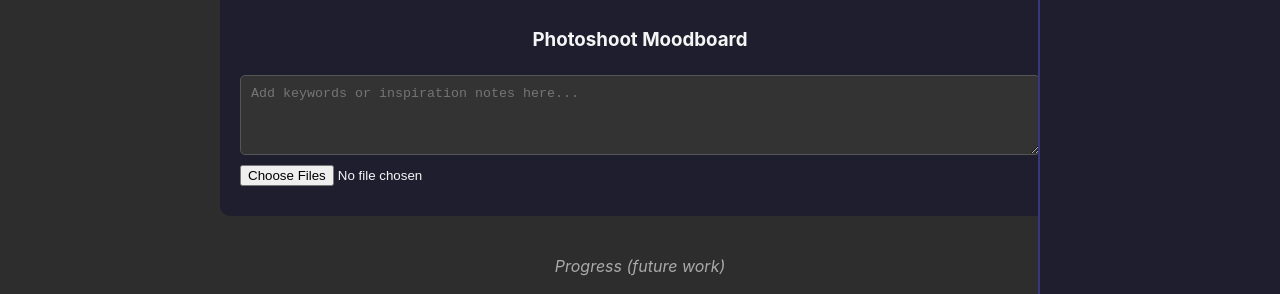
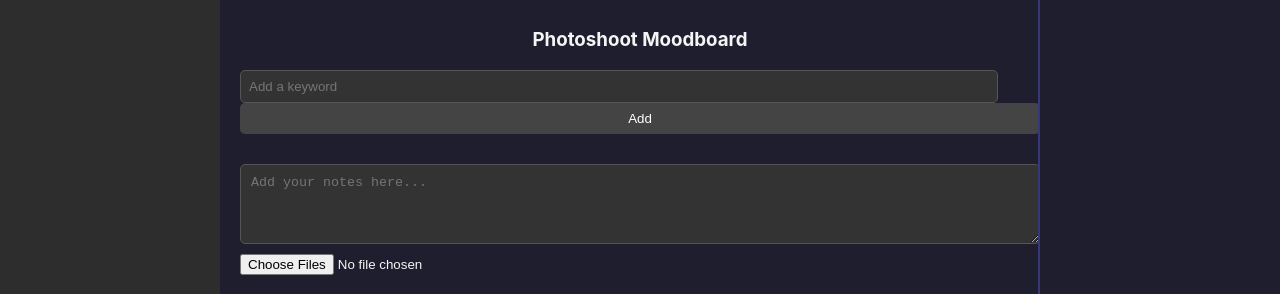
Before and after one commit to eduarda-aires/cosplanner, a React (Create React App) app: page / in a window 1280 px wide. Both pictures are taken after a click on the button "Photoshoot Moodboard". Shown: the part 492-786 px from the top of the page. Built offline with nearby package versions, Linux system fonts and the light colour scheme.

Commit message:
separated keywords from notes

```diff
--- a/src/components/PhotoshootMoodboardTab.css
+++ b/src/components/PhotoshootMoodboardTab.css
@@ -1,17 +1,68 @@
-/* Container styles */
 .moodboard-container {
     display: flex;
     flex-direction: column;
   }
 
-  /* Text area for keywords/inspiration */
+  /* Keywords Section */
+  .keyword-section {
+    display: flex;
+    flex-direction: column;
+    margin-bottom: 15px;
+  }
+
+  .keyword-input {
+    width: calc(100% - 60px);
+    padding: 8px;
+    margin-right: 5px;
+    background-color: #333;
+    color: #fff;
+    border: 1px solid #555;
+    border-radius: 5px;
+  }
+
+  .add-keyword-button {
+    padding: 8px 12px;
+    background-color: #444;
+    color: #fff;
+    border: none;
+    border-radius: 5px;
+    cursor: pointer;
+  }
+
+  .keyword-list {
+    margin-top: 10px;
+    display: flex;
+    flex-wrap: wrap;
+  }
+
+  .keyword-tag {
+    background-color: #555;
+    color: #fff;
+    padding: 5px 10px;
+    margin: 5px;
+    border-radius: 15px;
+    font-size: 14px;
+    display: inline-flex;
+    align-items: center;
+  }
+
+  .remove-keyword-button {
+    background: none;
+    border: none;
+    color: #bbb;
+    font-weight: bold;
+    margin-left: 5px;
+    cursor: pointer;
+  }
+
+  /* Text area for notes */
   .moodboard-textarea {
     width: 100%;
     height: 80px;
     box-sizing: border-box;
-    background-color: #333; /* Dark background */
-    color: #fff; /* White text color */
-    border: 1px solid #555; /* Border for dark theme */
+    background-color: #333;
+    color: #fff;
+    border: 1px solid #555;
     border-radius: 5px;
     padding: 10px;
     margin-top: 5px;
@@ -24,7 +75,6 @@
     margin-top: 10px;
   }
 
-  /* Thumbnail image styling */
   .image-gallery img {
     width: 100px;
     height: auto;
@@ -44,7 +94,7 @@
     left: 0;
     right: 0;
     bottom: 0;
-    background-color: rgba(0, 0, 0, 0.8); /* Dark semi-transparent background */
+    background-color: rgba(0, 0, 0, 0.8);
     display: flex;
     justify-content: center;
     align-items: center;
@@ -54,5 +104,5 @@
   .modal img {
     max-width: 90%;
     max-height: 90%;
-    border-radius: 10px; /* Rounded corners for modal image */
+    border-radius: 10px;
   }
--- a/src/components/PhotoshootMoodboardTab.js
+++ b/src/components/PhotoshootMoodboardTab.js
@@ -4,6 +4,8 @@ import './PhotoshootMoodboardTab.css';
 const PhotoshootMoodboardTab = ({ moodboard, handleTextChange, handleImageChange }) => {
   const [isModalOpen, setIsModalOpen] = useState(false);
   const [selectedImage, setSelectedImage] = useState('');
+  const [keywordInput, setKeywordInput] = useState('');
+  const [keywords, setKeywords] = useState(moodboard.keywords || []);
 
   const openModal = (imgSrc) => {
     setSelectedImage(imgSrc);
@@ -15,17 +17,51 @@ const PhotoshootMoodboardTab = ({ moodboard, handleTextChange, handleImageChange
     setSelectedImage('');
   };
 
+  const addKeyword = () => {
+    if (keywordInput.trim()) {
+      setKeywords([...keywords, keywordInput.trim()]);
+      setKeywordInput('');
+    }
+  };
+
+  const removeKeyword = (index) => {
+    setKeywords(keywords.filter((_, i) => i !== index));
+  };
+
   return (
     <div className="moodboard-container">
       <h3>Photoshoot Moodboard</h3>
 
+      {/* Keywords Section */}
+      <div className="keyword-section">
+        <input
+          type="text"
+          value={keywordInput}
+          onChange={(e) => setKeywordInput(e.target.value)}
+          placeholder="Add a keyword"
+          className="keyword-input"
+        />
+        <button onClick={addKeyword} className="add-keyword-button">Add</button>
+
+        <div className="keyword-list">
+          {keywords.map((keyword, index) => (
+            <span key={index} className="keyword-tag">
+              {keyword}
+              <button onClick={() => removeKeyword(index)} className="remove-keyword-button">&times;</button>
+            </span>
+          ))}
+        </div>
+      </div>
+
+      {/* Text Notes Section */}
       <textarea
         value={moodboard.text}
         onChange={handleTextChange}
-        placeholder="Add keywords or inspiration notes here..."
+        placeholder="Add your notes here..."
         className="moodboard-textarea"
       />
 
+      {/* Image Upload Section */}
       <input
         type="file"
         multiple
@@ -34,6 +70,7 @@ const PhotoshootMoodboardTab = ({ moodboard, handleTextChange, handleImageChange
         style={{ marginTop: '10px' }}
       />
 
+      {/* Image Gallery */}
       <div className="image-gallery">
         {moodboard.images.map((imgSrc, index) => (
           <img
@@ -45,6 +82,7 @@ const PhotoshootMoodboardTab = ({ moodboard, handleTextChange, handleImageChange
         ))}
       </div>
 
+      {/* Modal for viewing images in full size */}
       {isModalOpen && (
         <div className="modal" onClick={closeModal}>
           <img src={selectedImage} alt="Selected" />
```
